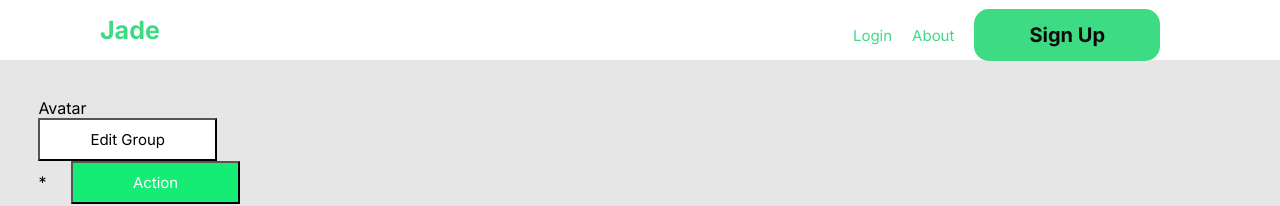
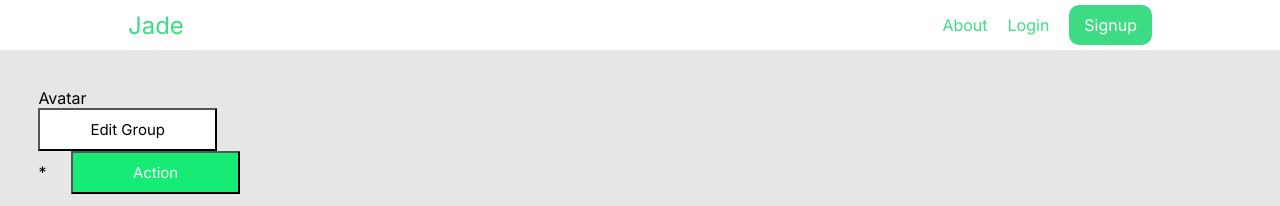
Before and after one commit to aibarrola/SubtleAsianNetwork, a React (Create React App) app: page /group/1 in a window 1280 px wide. Shown: the top 206 px of the page. Built offline with nearby package versions, Linux system fonts and the light colour scheme; no server answers.

Commit message:
update nav code

```diff
--- a/src/components/navbar.css
+++ b/src/components/navbar.css
@@ -1,76 +1,45 @@
 .navbar {
-  background: rgba(0, 0, 255, 0);
+  align-items: center;
+  justify-content: center;
+}
 
-  font-size: 15px;
+.nav-container {
   display: flex;
-  flex-direction: row;
-  height: 60px;
+  margin: 5px 10%;
   justify-content: space-between;
   align-items: center;
-  padding: 0 100px;
-  position: sticky;
-  top: 0;
-  z-index: 999;
-}
-
-.navbar.active {
-  /*  background: var(--main-color); */
-
-  background: #61d495ea;
-  color: var(--main-dark);
 }
 
 .navTitle {
-  font-size: 25px;
-  font-weight: bold;
-  color: var(--main-color);
-}
-.navTitle.active {
-  color: var(--main-dark);
-  font-size: 20px;
+  /* Leave empty for now */
 }
 
-.navbar a {
-  margin-right: 20px;
+.nav-logo {
+  font-size: 24px;
   color: var(--main-color);
 }
 
-.navbar .active {
-  color: black;
+.navButtons {
+  display: flex;
+  align-items: center;
 }
 
-/* .navbar a:hover {
-  background-color: white;
-} */
-
-.navSignUp {
-  /*  width: 10%;
-  color: var(--main-dark);
-  background-color: var(--main-color);
-  border-radius: 20px; */
-
-  /*  padding: 15px 60px;
-  font-weight: bold; */
-
-  border-radius: 15px;
-  padding: 14px 55px;
-  color: var(--main-dark);
-  background-color: var(--main-color);
-  border: 0px;
-  font-size: 20px;
-  font-weight: bold;
+.nav-btn {
+  margin: 0 10px;
+  color: var(--main-color);
 }
 
-.navSignUp.active {
-  background-color: white;
-  border-radius: 15px;
-  padding: 12px 35px;
-  font-size: 12px;
-  color: black;
+.nav-btn:nth-last-child(1) {
+  margin-right: 0;
+  background-color: var(--main-color);
+  color: white;
+  padding: 10px 15px;
+  border-radius: 10px;
 }
 
-.active {
-  font-size: 14px;
+/* .navbar a {
+  margin-right: 20px;
+  color: var(--main-color);
 }
 
 .navButtons {
@@ -119,7 +88,7 @@
 .droptag {
   color: black;
   font-size: 20px;
-}
+} */
 
 @media only screen and (max-width: 680px) {
   .navbar {
--- a/src/components/unLoggedNavbar.jsx
+++ b/src/components/unLoggedNavbar.jsx
@@ -25,37 +25,28 @@ function UnloggedNav() {
 
   return (
     <div class={showNav ? "navbar active" : "navbar"}>
-      {/*  <a href="/" onClick={logout}>
-              Logout
-            </a> */}
-      {/*   <a href="/networking"> Networking </a> */}
-      <Link to="/">
-        <small className={showNav ? "navTitle active" : "navTitle "}>
-          {" "}
-          Jade{" "}
-        </small>
-      </Link>
-      <div className="navButtons">
-        <a href="/login" className={showNav ? "active" : " "}>
-          Login
-        </a>
-        {/*  <span className={showNav ? "active" : " "}> | </span> */}
-        <a href="/about" className={showNav ? "active" : " "}>
-          About
-        </a>
-        <Link to="/signup">
-          <button
-            href="/signup"
-            class={showNav ? "navSignUp active " : "navSignUp"}
-          >
-            Sign Up
-          </button>
-        </Link>
-        {/* <a href={`/group/${group}`}> Groups </a> */}
-        {/*  <a href={`/user/profile/${retrieved.user_id}`}> My Profile </a> */}
 
-        {/* <a href="Home"> Home </a> */}
+      <div className="nav-container">
+
+        <div className="navTitle">
+          <Link to="/" className="nav-logo">
+            Jade
+          </Link>
+        </div>
+        <div className="navButtons">
+          <Link to="/about" className="nav-btn">
+            About
+          </Link>
+          <Link to="/login" className="nav-btn">
+            Login
+          </Link>
+          <Link to="/signup" className=" nav-btn">
+            Signup
+          </Link>
+        </div>
+
       </div>
+
     </div>
   );
 }
--- a/src/index.css
+++ b/src/index.css
@@ -16,7 +16,7 @@
 /* Feel free to change the variable names, just message the chat if you do */
 :root {
   /* OLD COLORS (Delete Soon) */
-  --main-color: #c15f77;
+  /* --main-color: #c15f77;
   --accent-color: #f1607f;
   --btn-hover-color: #fa305c;
 
@@ -27,7 +27,7 @@
 
   --link-color: #5d98b9;
   --primary-border-color: #e4e4e4;
-  --gray-border-color: #96a3aa;
+  --gray-border-color: #96a3aa; */
 
   /*Redesign Colors */
   --main-color: #3ddc84;
```
